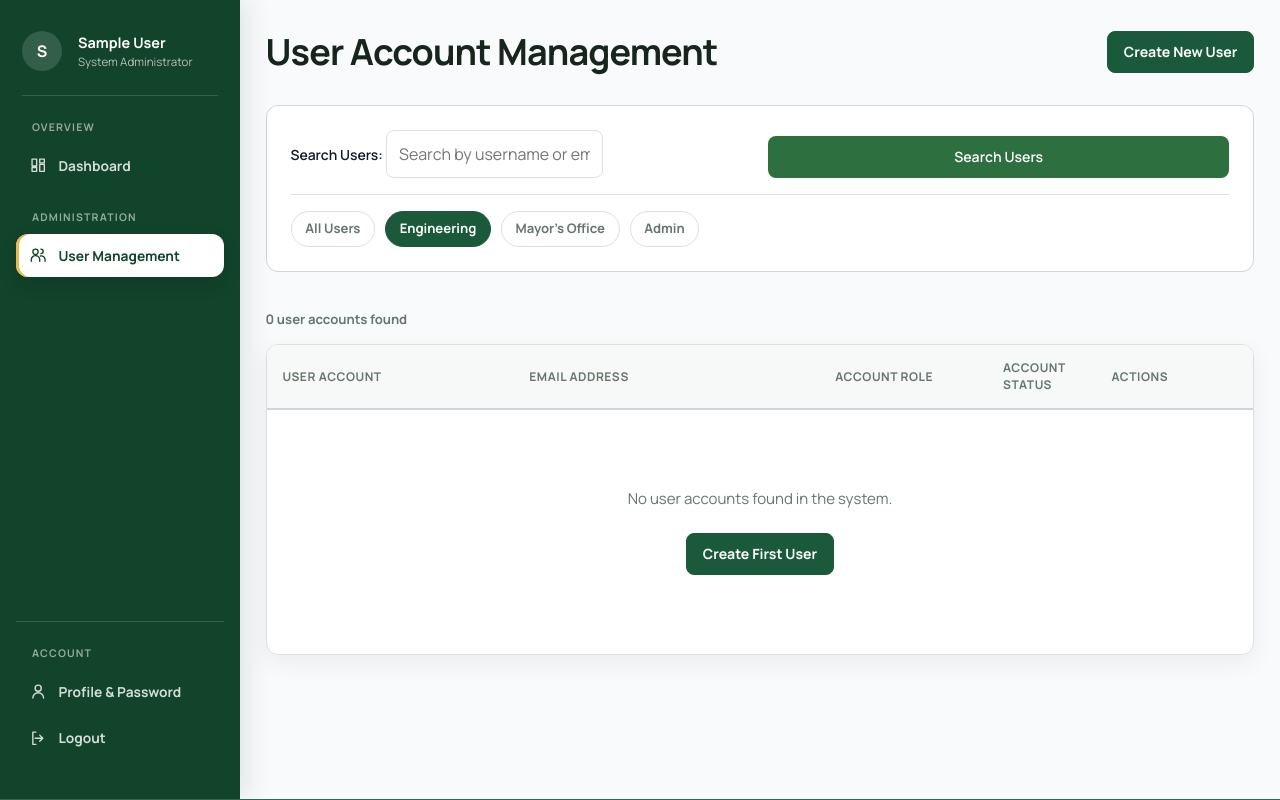
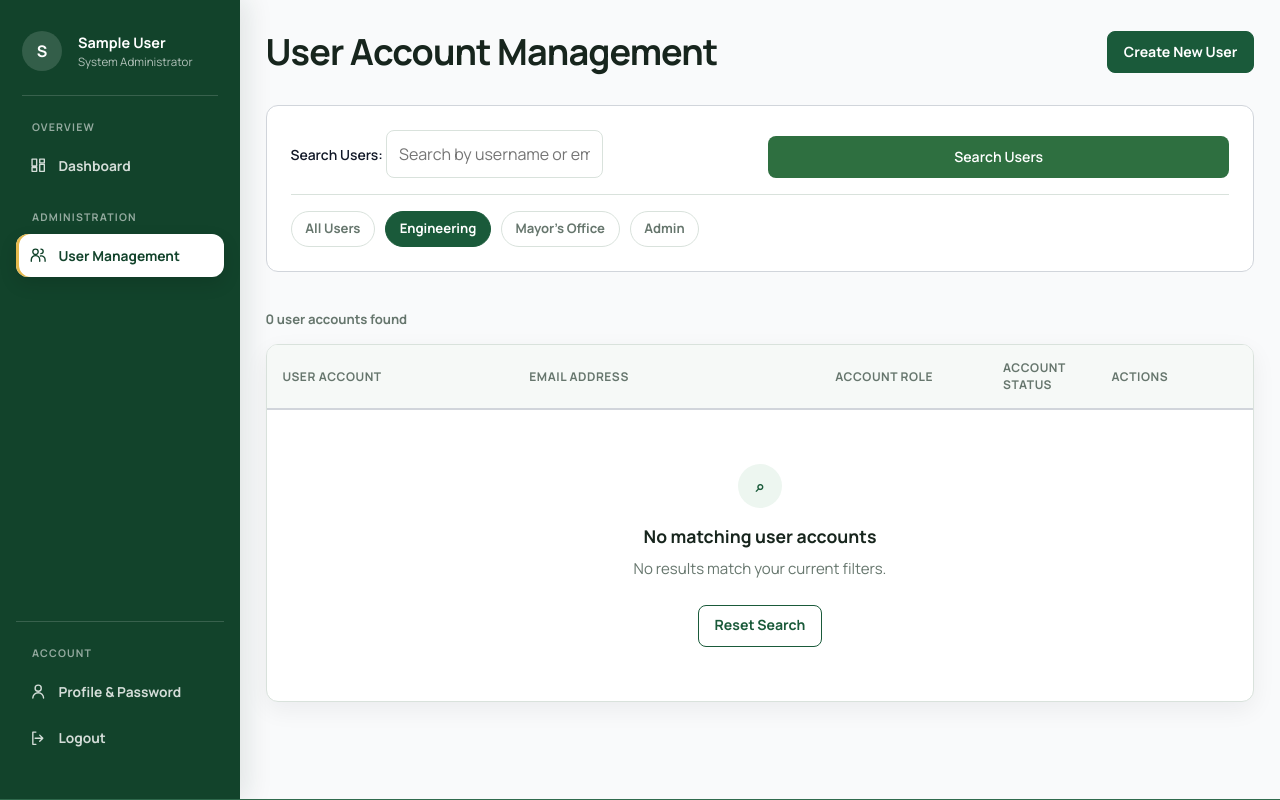
Before and after one commit to AboloftZeke/Gabaldon-Municipality-Project-Tracker, a Django app: page /users/?department=engineer in a window 1280 px wide. Shown: the part 74-874 px from the top of the page. Run offline with Django 5.2, Linux system fonts and the light colour scheme; the visitor is signed in with stand-in values (Sample User, id 1); data comes from the database, SQL or seed files in the repository.

Commit message:
style(ui): improve empty states

```diff
--- a/apps/infrastructure/views.py
+++ b/apps/infrastructure/views.py
@@ -184,6 +184,11 @@ class ProjectListView(EngineeringOfficeRequiredMixin, ListView):
             is_active=True
         ).order_by('category_name')
         context['statuses'] = InfrastructureProject.AWARD_STATUS_CHOICES
+        context['has_any_projects'] = InfrastructureProject.objects.exists()
+        context['has_active_filters'] = any(
+            self.request.GET.get(name, '').strip()
+            for name in ('location', 'category', 'status')
+        )
         context['can_update_operations'] = (
             can_update_infrastructure_operations(self.request.user)
         )
--- a/apps/non_infrastructure/views.py
+++ b/apps/non_infrastructure/views.py
@@ -133,6 +133,11 @@ class NonInfrastructureProjectListView(MayorsOfficeRequiredMixin, ListView):
             project.publication_state = publication_state(project.project)
         context['locations'] = NonInfrastructureProject.objects.values_list('address__barangay', flat=True).distinct()
         context['categories'] = NonInfrastructureCategory.objects.all()
+        context['has_any_projects'] = NonInfrastructureProject.objects.exists()
+        context['has_active_filters'] = any(
+            self.request.GET.get(name, '').strip()
+            for name in ('location', 'category')
+        )
         context['can_update_operations'] = (
             can_update_non_infrastructure_operations(self.request.user)
         )
--- a/apps/system/publication_views.py
+++ b/apps/system/publication_views.py
@@ -264,6 +264,7 @@ class PublicationReviewQueueView(OfficeHeadRequiredMixin, ListView):
                 for value, label in PublicationStatus.choices
             ],
             'status_counts': counts,
+            'has_any_revisions': bool(counts),
             'pending_count': counts.get(PublicationStatus.PENDING_REVIEW, 0),
             'approved_count': counts.get(PublicationStatus.APPROVED, 0),
         })
--- a/apps/system/views.py
+++ b/apps/system/views.py
@@ -505,6 +505,11 @@ class UserListView(AdminRequiredMixin, ListView):
             }.get(assignment, '')
         context['filter_form'] = UserListFilterForm(self.request.GET)
         context['current_department'] = self.request.GET.get('department', '')
+        context['has_any_users'] = User.objects.exists()
+        context['has_active_filters'] = bool(
+            self.request.GET.get('search', '').strip()
+            or context['current_department']
+        )
         return context
 
 
--- a/static/css/components/ui.css
+++ b/static/css/components/ui.css
@@ -829,9 +829,45 @@
 }
 
 .ui-empty-state {
-    padding: clamp(2rem, 6vw, 4rem) var(--ui-space-4);
+    padding: clamp(1.5rem, 4vw, 2.5rem) var(--ui-space-4);
     color: var(--ui-muted);
     text-align: center;
+}
+
+.ui-empty-state__icon {
+    display: grid;
+    width: 2.75rem;
+    height: 2.75rem;
+    place-items: center;
+    margin: 0 auto var(--ui-space-3);
+    border-radius: 50%;
+    background: var(--ui-green-050);
+    color: var(--ui-green-700);
+    font-size: 1rem;
+    font-weight: 850;
+}
+
+.ui-empty-state__icon--success {
+    background: var(--ui-green-050);
+    color: var(--ui-green-700);
+}
+
+.ui-empty-state h2,
+.ui-empty-state h3,
+.ui-empty-state strong {
+    margin: 0;
+    color: var(--ui-text);
+}
+
+.ui-empty-state p {
+    max-width: 36rem;
+    margin: var(--ui-space-2) auto 0;
+    color: var(--ui-muted);
+    line-height: 1.5;
+}
+
+.ui-empty-state > .ui-button {
+    margin-top: var(--ui-space-4);
 }
 
 @media (max-width: 720px) {
--- a/static/css/templates/core/user_list.css
+++ b/static/css/templates/core/user_list.css
@@ -344,15 +344,6 @@
         background: rgba(168, 85, 247, 0.25);
     }
 
-    .empty-state {
-        padding: 3rem 2rem;
-        text-align: center;
-        color: var(--ink-600);
-    }
-
-    .empty-state p {
-        margin-bottom: 1.5rem;
-    }
 
     .pagination {
         display: flex;
--- a/templates/base.html
+++ b/templates/base.html
@@ -10,7 +10,7 @@
     <link href="https://fonts.googleapis.com/css2?family=Manrope:wght@400;500;600;700&display=swap" rel="stylesheet">
     <link rel="stylesheet" href="{% static 'css/templates/base.css' %}?v=20260918-2">
     {% block extra_head %}{% endblock %}
-    <link rel="stylesheet" href="{% static 'css/components/ui.css' %}?v=20260919-2">
+    <link rel="stylesheet" href="{% static 'css/components/ui.css' %}?v=20260919-3">
 </head>
 <body>
     {% block show_header %}
--- a/templates/core/user_list.html
+++ b/templates/core/user_list.html
@@ -113,8 +113,17 @@
                     <tr>
                         <td colspan="5">
                             <div class="empty-state ui-empty-state">
-                                <p>No user accounts found in the system.</p>
-                                <a href="{% url 'user_create' %}" class="create-btn ui-button ui-button--primary">Create First User</a>
+                                {% if has_active_filters and has_any_users %}
+                                    <span class="ui-empty-state__icon" aria-hidden="true">⌕</span>
+                                    <h3>No matching user accounts</h3>
+                                    <p>No results match your current filters.</p>
+                                    <a href="{% url 'user_list' %}" class="ui-button ui-button--secondary">Reset Search</a>
+                                {% else %}
+                                    <span class="ui-empty-state__icon" aria-hidden="true">＋</span>
+                                    <h3>No user accounts yet</h3>
+                                    <p>Create an account to give a team member access to the system.</p>
+                                    <a href="{% url 'user_create' %}" class="create-btn ui-button ui-button--primary">Create User</a>
+                                {% endif %}
                             </div>
                         </td>
                     </tr>
```
Also changed, not shown: apps/system/test_empty_states.py (added, +136 -0 lines), static/css/templates/non_infrastructure/non_infrastructure_list.css (+0 -10 lines), static/css/templates/projects/project_list.css (+0 -10 lines), templates/core/head_dashboard.html (+4 -3 lines), templates/core/publication_review_queue.html (+14 -2 lines), templates/non_infrastructure/non_infrastructure_list.html (+11 -2 lines), templates/projects/project_list.html (+11 -2 lines), templates/reports/report_dashboard.html (+5 -6 lines).
